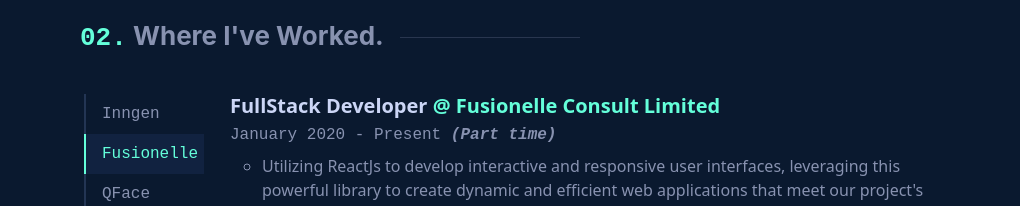
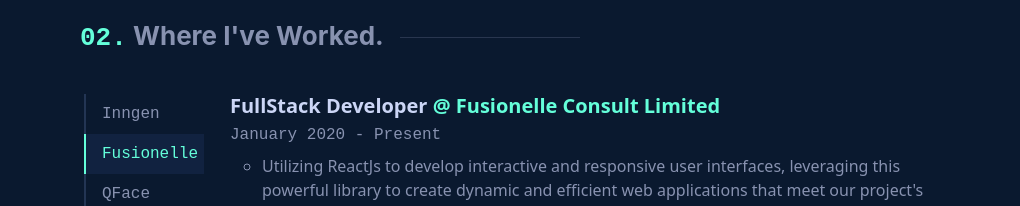
Before and after one commit to Airly12000/portfolio-site, a React (Create React App) app: page / in a window 1280 px wide. Shown: the part 1380-1586 px from the top of the page, without its empty margins (146-1166 px from the left). Built offline with nearby package versions, Linux system fonts and the light colour scheme.

Commit message:
Update Experience.tsx

```diff
--- a/src/sections/Experience.tsx
+++ b/src/sections/Experience.tsx
@@ -104,10 +104,7 @@
                   </span>
                 </h3>
                 <h6 className="mono">
-                  January 2020 - Present{" "}
-                  <i>
-                    <b>(Part time)</b>
-                  </i>
+                  January 2020 - Present
                 </h6>
                 <ul>
                   <li>
```
